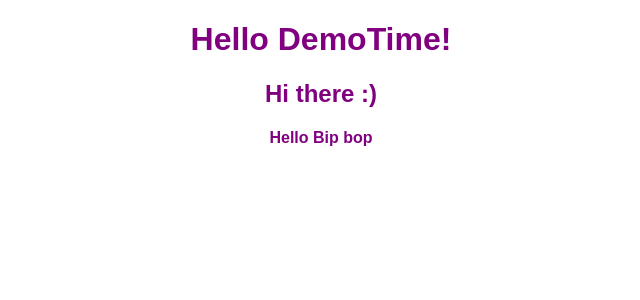
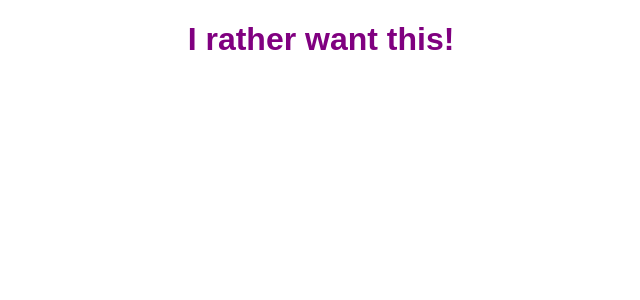
Before and after one commit to christianalfoni/new-git-flow, a React (Create React App) app: page / in a window 1280 px wide. Shown: the top 300 px of the page, without its empty margins (319-959 px from the left). Built offline with nearby package versions, Linux system fonts and the light colour scheme.

Commit message:
initial commit

```diff
--- a/src/App.js
+++ b/src/App.js
@@ -4,9 +4,7 @@ import "./styles.css";
 export default function App() {
   return (
     <div className="App">
-      <h1>Hello DemoTime!</h1>
-      <h2>Hi there :)</h2>
-      <h4>Hello Bip bop</h4>
+      <h1>I rather want this!</h1>
     </div>
   );
 }
```
